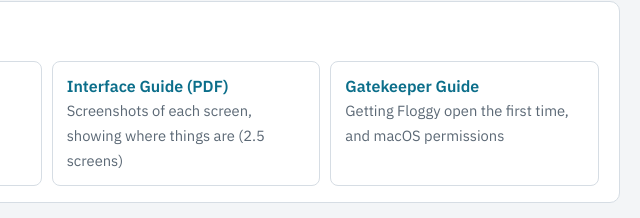
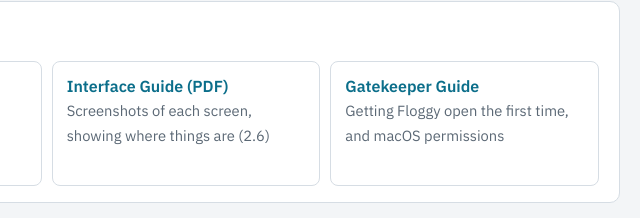
Before and after one commit to qxav8r/qxav8r.github.io, a plain HTML site: page floggy/index.html in a window 1280 px wide. Shown: the part 943-1161 px from the top of the page, 454-1094 px from the left. Drawn offline with nearby package versions, Linux system fonts and the light colour scheme.

Commit message:
Floggy page: Interface Guide 2.6 (Flifo button note, Version 2.6 cover)
Co-Authored-By: Claude Opus 5.5 <noreply@anthropic.com>
Claude-Session: https://claude.ai/code/session_01NNraJyWLRVqQ8aaS649ZQq

```diff
--- a/floggy/index.html
+++ b/floggy/index.html
@@ -97,7 +97,7 @@ figcaption { font-size:.85rem; color:var(--muted); margin-top:4px; }
     <h2>Guides</h2>
     <div class="cards">
       <a class="card" href="help/"><strong>User Guide</strong><span>Every workspace and button, workflows, glossary, and what's new in 2.6</span></a>
-      <a class="card" href="Floggy_Interface_Guide.pdf"><strong>Interface Guide (PDF)</strong><span>Screenshots of each screen, showing where things are (2.5 screens)</span></a>
+      <a class="card" href="Floggy_Interface_Guide.pdf"><strong>Interface Guide (PDF)</strong><span>Screenshots of each screen, showing where things are (2.6)</span></a>
       <a class="card" href="gatekeeper/"><strong>Gatekeeper Guide</strong><span>Getting Floggy open the first time, and macOS permissions</span></a>
     </div>
   </section>
```
Also changed, not shown: 1 other file.
